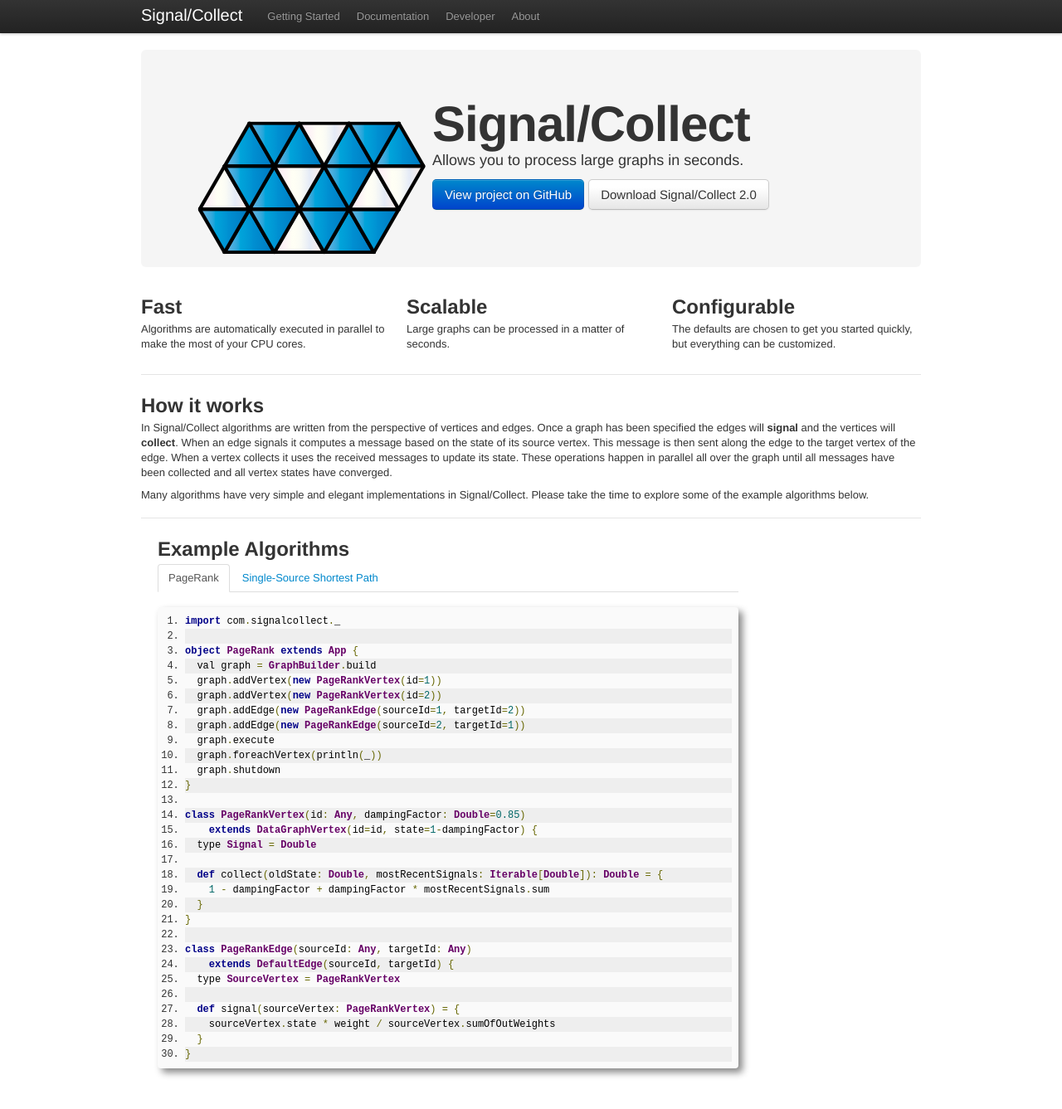
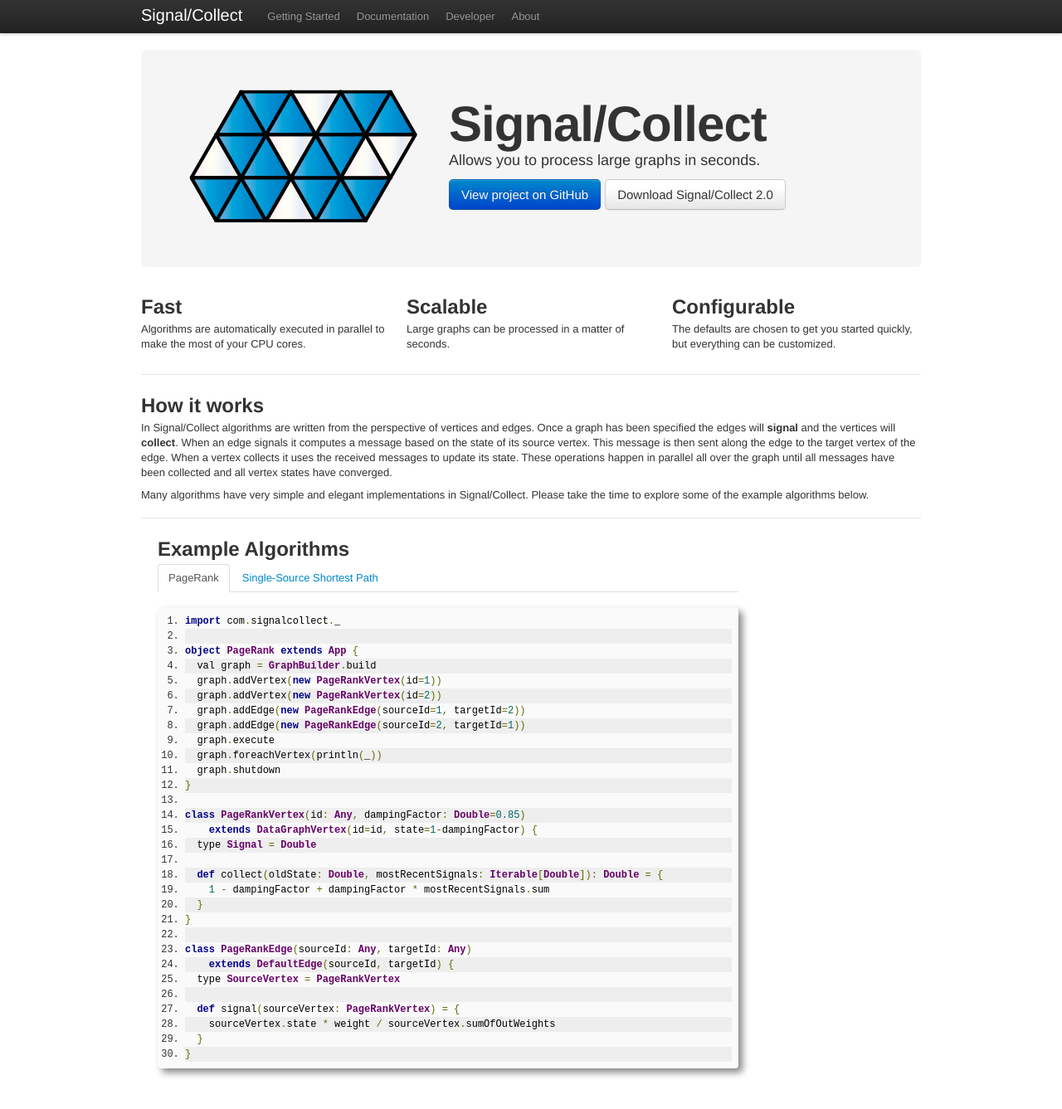
Before and after one commit to uzh/signal-collect, a Jekyll site: the page built from index.html, in a window 1280 px wide and 1346 px high. Shown: the top 1337 px of the window at 83% size. Built offline with Jekyll 4.4.1, drawn with Linux system fonts in a browser that asks for light colours; comment, search, counter and statistics services are not loaded.

Commit message:
fixing logo display

```diff
--- a/assets/css/signalCollect.css
+++ b/assets/css/signalCollect.css
@@ -20,7 +20,7 @@
 	margin-top:18px;
 }
 
-.logo img {
+.logo {
 margin-top: -20px;
 margin-left: -10px;
 margin-right: 30px;
```
